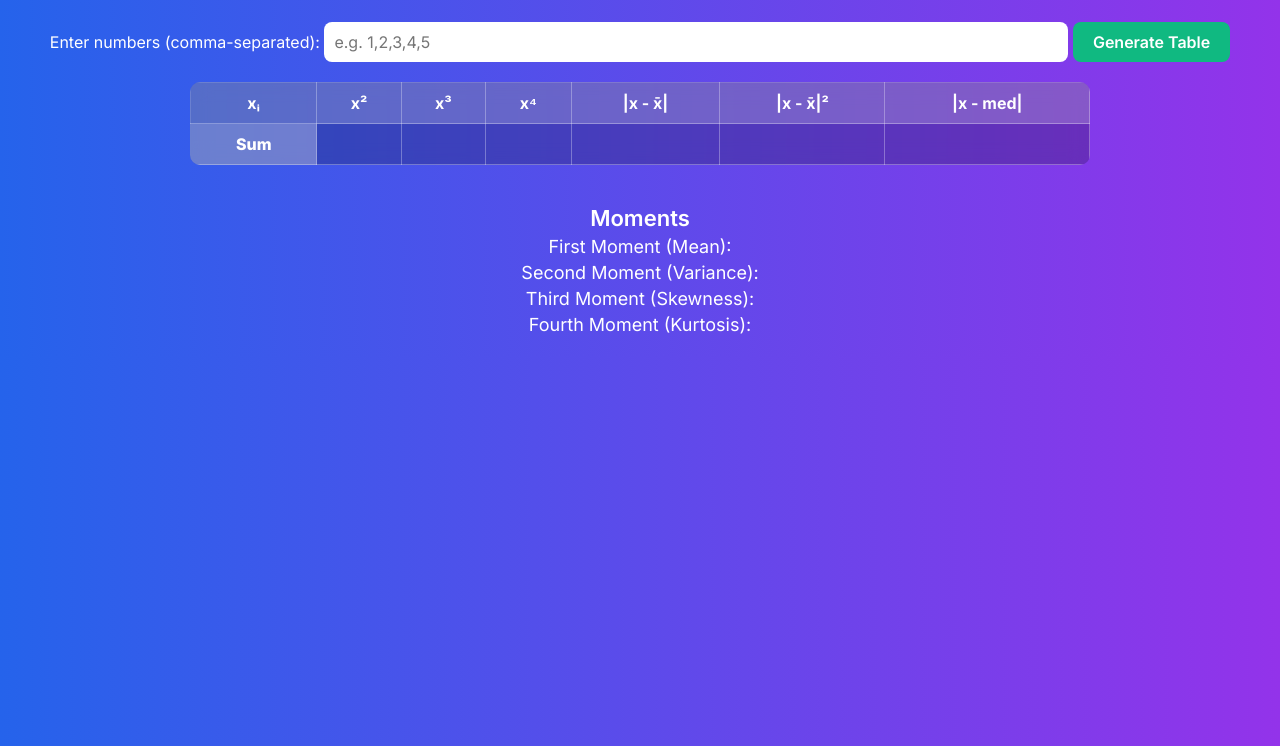
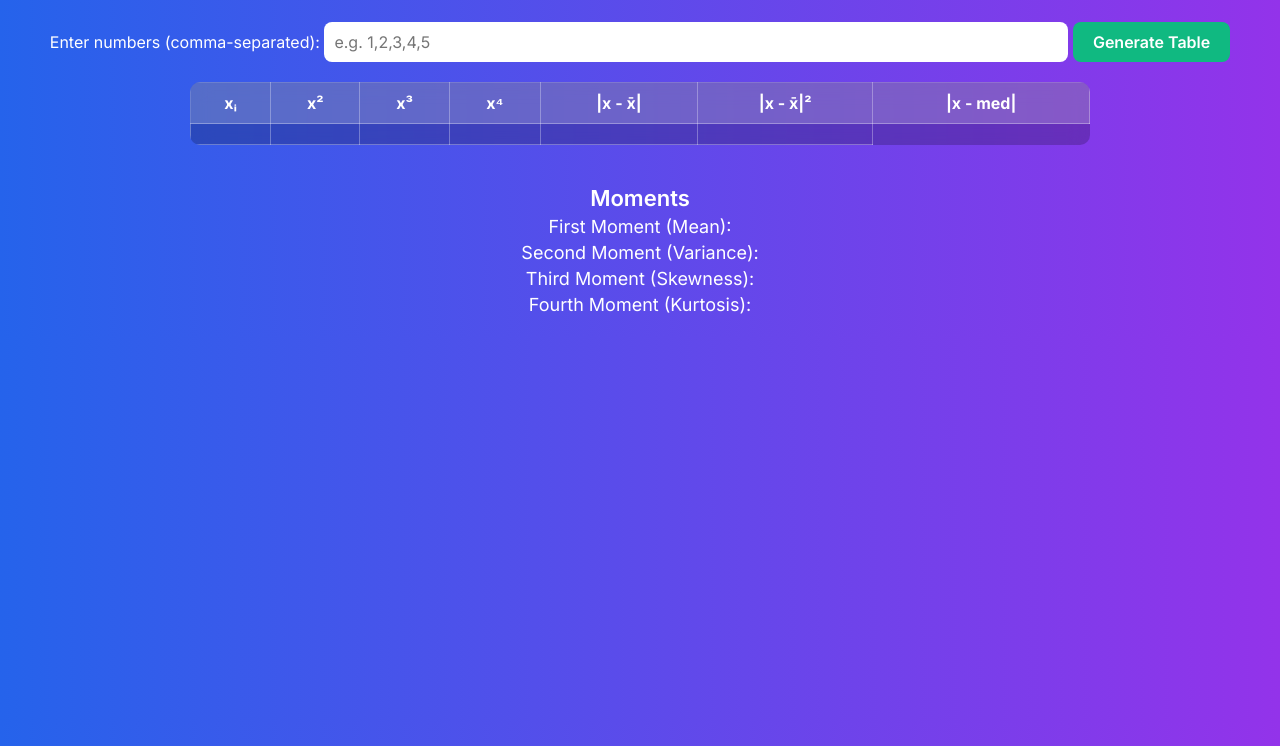
Before and after one commit to wasiq2144/data, a plain HTML site: page index.html in a window 1280 px wide. Shown: the part 54-800 px from the top of the page. Drawn offline with Linux system fonts and the light colour scheme.

Commit message:
Update index.html

```diff
--- a/index.html
+++ b/index.html
@@ -32,7 +32,6 @@
             <tbody id="statsTable"></tbody>
             <tfoot>
                 <tr>
-                    <th>Sum</th>
                     <td id="sum_x2"></td>
                     <td id="sum_x3"></td>
                     <td id="sum_x4"></td>
```
